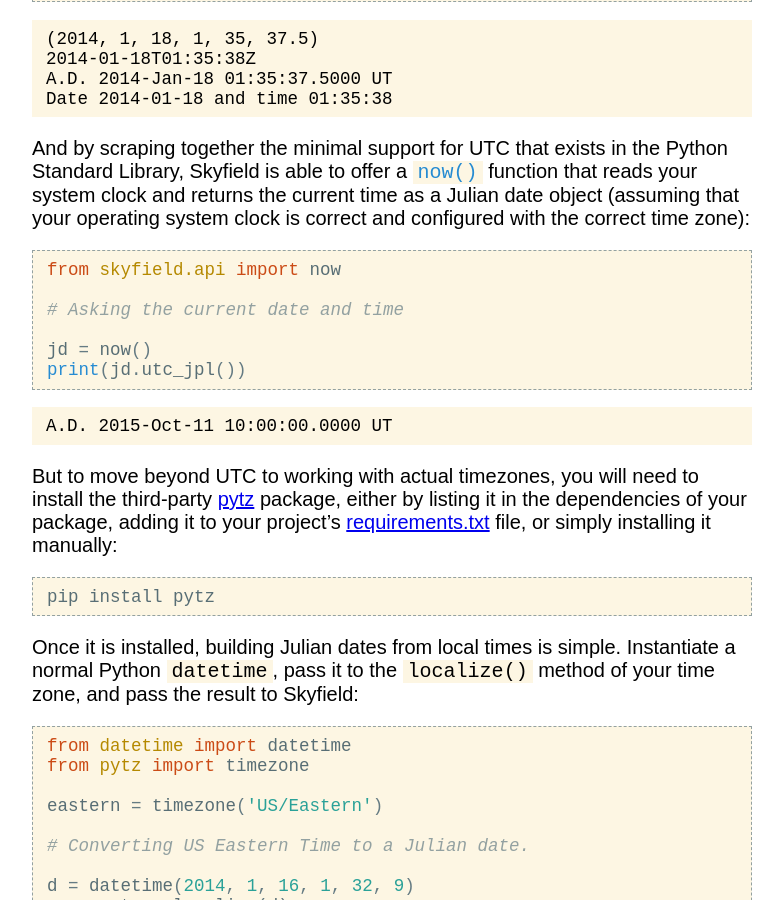
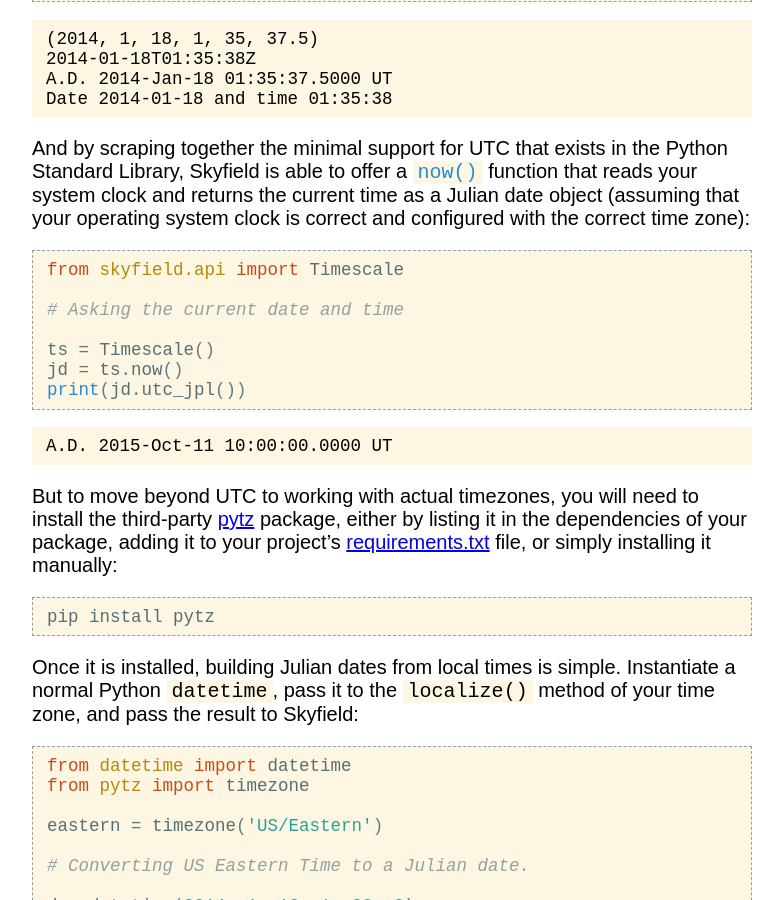
Before and after one commit to skyfielders/python-skyfield, a Sphinx documentation site: the page built from skyfield/documentation/time.rst, in a window 1280 px wide and 900 px high, scrolled down 2330 px. Shown: the whole window, without its empty margins (248-1031 px from the left). Built offline with Sphinx 7.4.7, drawn with Linux system fonts in a browser that asks for light colours.

Commit message:
Remove module-level timelib.now() function

```diff
--- a/skyfield/documentation/time.rst
+++ b/skyfield/documentation/time.rst
@@ -139,7 +139,7 @@
 
 And by scraping together the minimal support for UTC
 that exists in the Python Standard Library,
-Skyfield is able to offer a :func:`~skyfield.api.now()` function
+Skyfield is able to offer a :func:`~skyfield.timelib.Timescale.now()` function
 that reads your system clock
 and returns the current time as a Julian date object
 (assuming that your operating system clock is correct
@@ -147,11 +147,12 @@
 
 .. testcode::
 
-    from skyfield.api import now
+    from skyfield.api import Timescale
 
     # Asking the current date and time
 
-    jd = now()
+    ts = Timescale()
+    jd = ts.now()
     print(jd.utc_jpl())
 
 .. testoutput::
```
Also changed, not shown: 2 other files.
